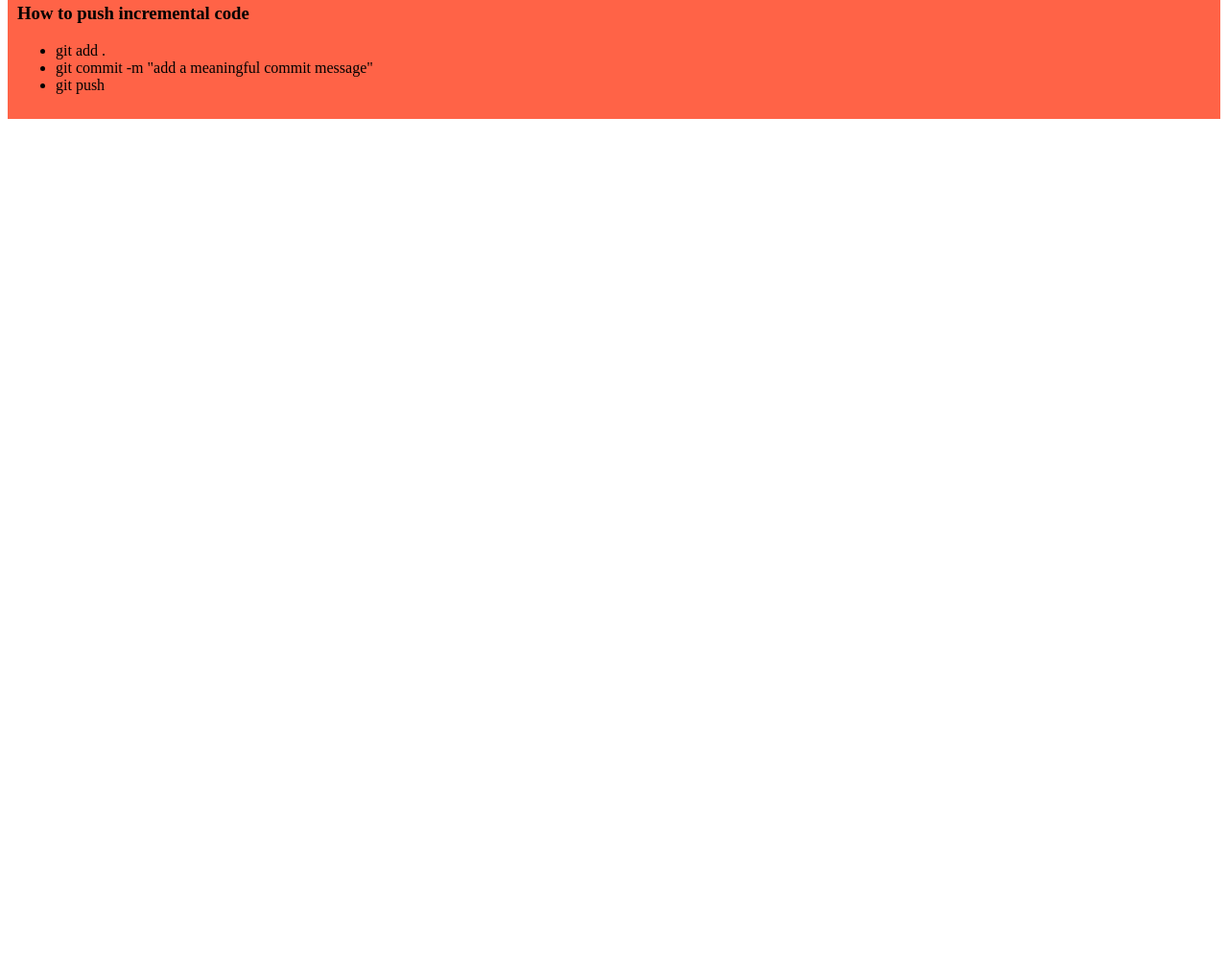
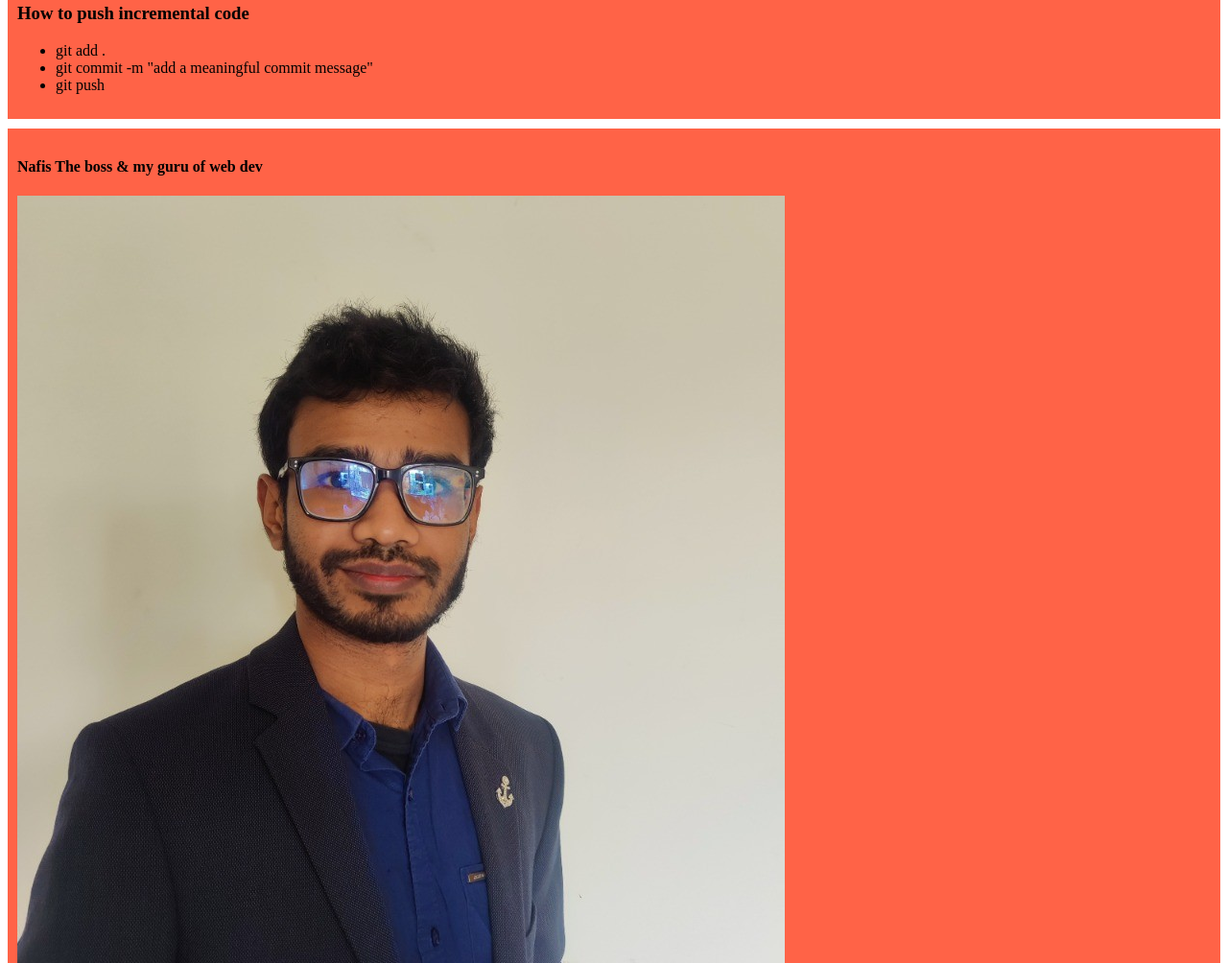
Before and after one commit to iftekhar998/my-simple-wesite, a plain HTML site: page index.html in a window 1280 px wide. Shown: the part 458-1462 px from the top of the page at 96% size. Before the commit the page ends 800 px from the top, so only its background shows below. Drawn offline with Linux system fonts and the light colour scheme.

Commit message:
added the fourth iteration

```diff
--- a/index.html
+++ b/index.html
@@ -28,5 +28,10 @@
             <li>git push</li>
         </ul>
     </div>
+    <div>
+        <h4>Nafis The boss & my guru of web dev</h4>
+        <img src="images/nafis boss.jfif" alt="coming soon">
+
+    </div>
 </body>
 </html>
```
Also changed, not shown: images/nafis boss.jfif (added).
